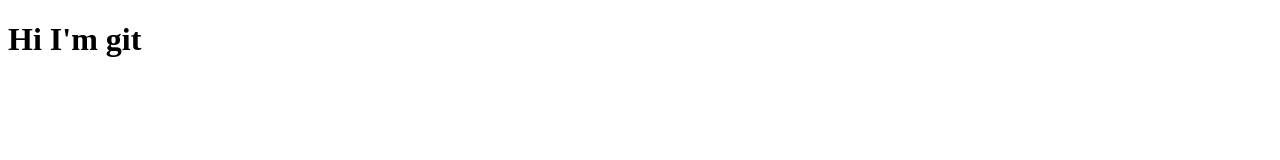
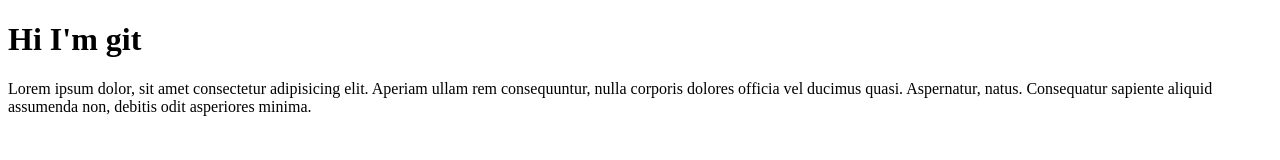
Before and after one commit to Thiha0o/Project, a plain HTML site: page index.html in a window 1280 px wide. Drawn offline with Linux system fonts and the light colour scheme.

Commit message:
second commit

```diff
--- a/index.html
+++ b/index.html
@@ -7,5 +7,11 @@
   </head>
   <body>
     <h1>Hi I'm git</h1>
+    <p>
+      Lorem ipsum dolor, sit amet consectetur adipisicing elit. Aperiam ullam
+      rem consequuntur, nulla corporis dolores officia vel ducimus quasi.
+      Aspernatur, natus. Consequatur sapiente aliquid assumenda non, debitis
+      odit asperiores minima.
+    </p>
   </body>
 </html>
```
